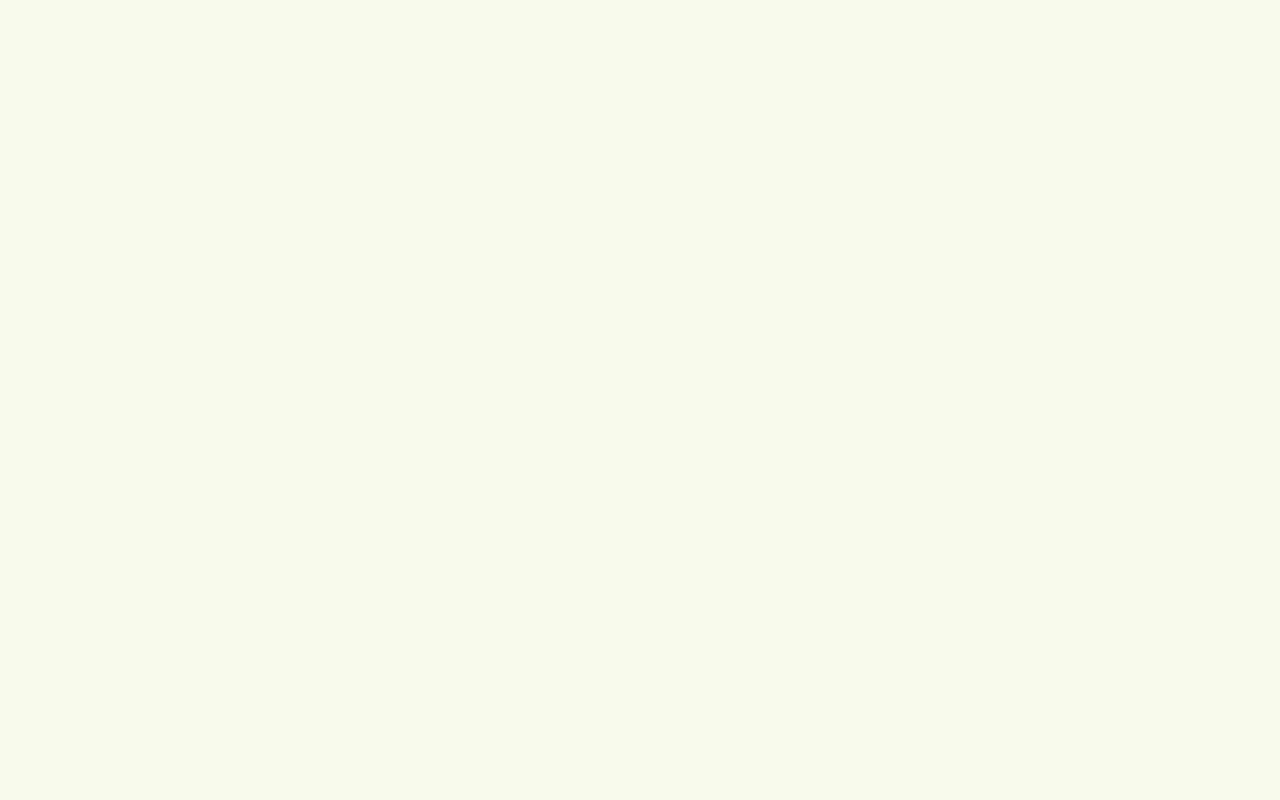
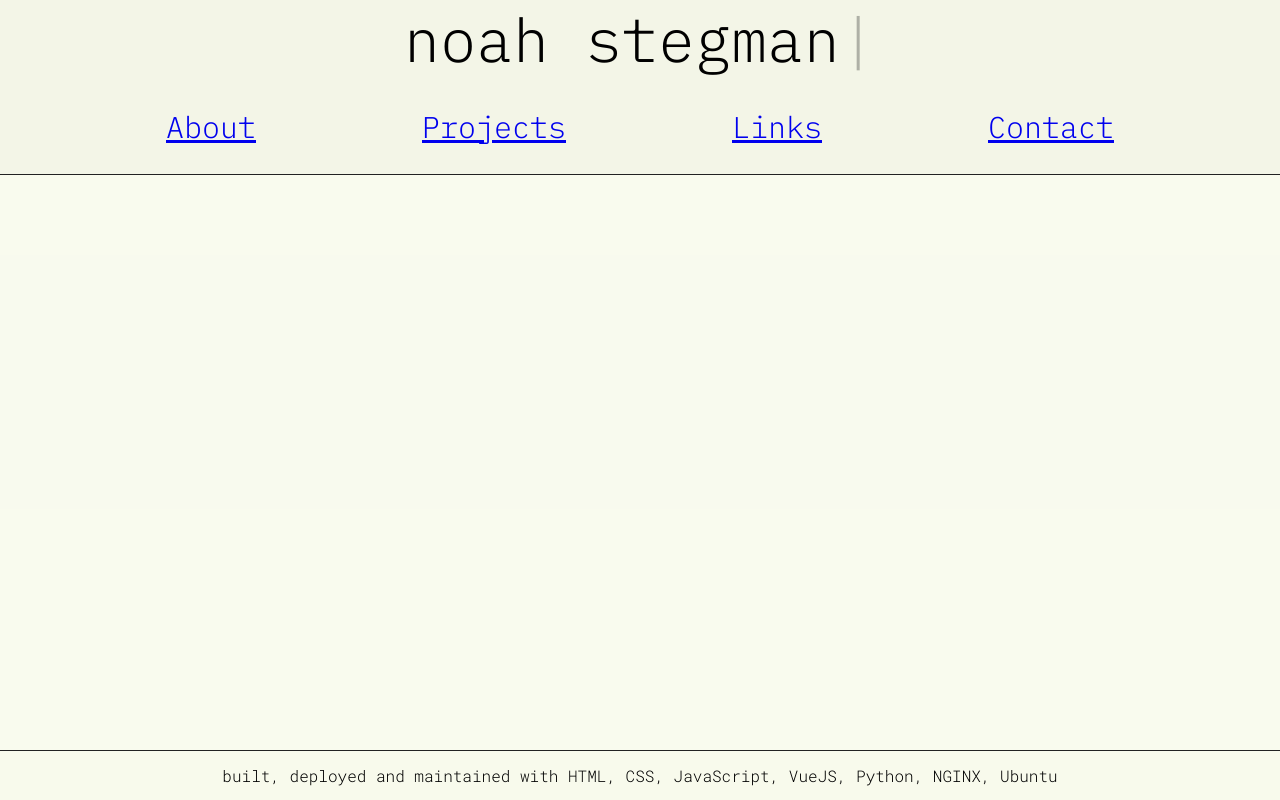
Before and after one commit to noahstegman/Portfolio-Vue, a Vue app in the folder portfolio/: page /about in a window 1280 px wide. Before the commit this address had no page. Built offline with nearby package versions, Linux system fonts and the light colour scheme.

Commit message:
folder structure set up

```diff
--- a/portfolio/src/assets/main.css
+++ b/portfolio/src/assets/main.css
@@ -13,6 +13,17 @@ body, html{
   height: 100%;
 }
 
+.link:hover{
+  font-size: calc(2vw + 30px);
+  transition: .15s all linear;
+}
+
+
+.link{
+  transition: .15s all linear;
+}
+
+
 #blinky{
   animation: blinker 1s linear infinite;
 }
@@ -26,3 +37,23 @@ body, html{
   opacity: 0;
 }
 }
+
+.link-wrapper{
+  height: calc(100% - 225px);
+  width: 100%;
+  background-color: rgba(255, 255, 255, 0.1);
+  display: flex;
+  flex-wrap: wrap;
+}
+
+.arl{
+  width: calc(50% - 2px);
+  height: calc(50% - 2px);
+  transition: all .2 linear;
+  border: 1px #222 solid;
+  text-decoration: none;
+}
+.arl:hover{
+  background-color: rgba(0, 0, 0, 0.15);
+  transition: all .1s linear;
+}
--- a/portfolio/src/components/footer.vue
+++ b/portfolio/src/components/footer.vue
@@ -15,6 +15,7 @@
     display: flex;
     justify-content: center;
     align-items: center;
+    text-align: center;
     font-family: 'Roboto Mono', monospace;
     font-weight: 300;
 }
--- a/portfolio/src/components/nav.vue
+++ b/portfolio/src/components/nav.vue
@@ -1,5 +1,9 @@
 <script setup>
-import { remove } from '@vue/shared';
+    import {ref} from "vue";
+    import links from "../data/data.json";
+    import { RouterLink } from "vue-router";
+
+    const props = defineProps(['notHome'])
 
     const message = ["noah stegman"]
     const speed = 140
@@ -17,7 +21,12 @@ import { remove } from '@vue/shared';
 
 <template>
     <div class="navigation">
-        <div id="message">noah stegman</div>
+        <div id="message" >noah stegman</div>
+        <div class="nonnav-wrapper" v-show="props.notHome">
+            <RouterLink v-for="link in links" :to="`/${link.id}`" class="nonnav">
+                {{ link.id }}
+            </RouterLink>
+        </div>
     </div>
 </template>
 
@@ -30,11 +39,21 @@ import { remove } from '@vue/shared';
         justify-content: center;
         background-color: rgba(0, 0, 0, 0.02);
         height: 174px;
+        flex-direction: column;
         font-family: 'IBM Plex Mono', monospace;
         font-weight: 300;
-        font-size: calc(2.3vw + 15px)
+        font-size: calc(2vw + 35px)
+    }
+    .nonnav{
+        font-size: 30px;
+    }
+    .nonnav-wrapper{
+        display: flex;
+        justify-content: space-evenly;
+        height: 100px;
+        width: 100%;
+        align-items: center
     }
 
 
-
 </style>
--- a/portfolio/src/router/index.js
+++ b/portfolio/src/router/index.js
@@ -1,5 +1,9 @@
 import { createRouter, createWebHistory } from 'vue-router'
 import HomeView from '../views/HomeView.vue'
+import AboutView from '../views/AboutView.vue'
+import ProjectView from '../views/ProjectView.vue'
+import LinksView from '../views/LinksView.vue'
+import ContactView from '../views/ContactView.vue'
 
 const router = createRouter({
   history: createWebHistory(import.meta.env.BASE_URL),
@@ -8,7 +12,28 @@ const router = createRouter({
       path: '/',
       name: 'home',
       component: HomeView
+    },
+    {
+      path: '/about',
+      name: 'about',
+      component: AboutView
+    },
+    {
+      path: '/projects',
+      name: 'projects',
+      component: ProjectView
+    },
+    {
+      path: '/links',
+      name: 'links',
+      component: LinksView
+    },
+    {
+      path: '/contact',
+      name: 'contact',
+      component: ContactView
     }
+
 /*     {
       path: '/about',
       name: 'about',
--- /dev/null
+++ b/portfolio/src/views/AboutView.vue
@@ -0,0 +1,13 @@
+<script setup>
+
+import navView from '../components/nav.vue';
+import footerView from '../components/footer.vue'
+
+</script>
+
+<template>
+    <navView :notHome="true"/>
+    <div class="link-wrapper">
+    </div>
+    <footerView />
+</template>
--- /dev/null
+++ b/portfolio/src/views/ContactView.vue
@@ -0,0 +1,13 @@
+<script setup>
+
+import navView from '../components/nav.vue';
+import footerView from '../components/footer.vue'
+
+</script>
+
+<template>
+    <navView :notHome="true"/>
+    <div class="link-wrapper">
+    </div>
+    <footerView />
+</template>
--- a/portfolio/src/views/HomeView.vue
+++ b/portfolio/src/views/HomeView.vue
@@ -9,31 +9,13 @@ import {RouterLink} from "vue-router"
 </script>
 
 <template>
-    <navView />
+    <navView :nothome="false"/>
     <div class="link-wrapper">
-        <RouterLink v-for="link in links" :to="`/${link.id}`"><linksView :naming="link.id"/></RouterLink>
+        <RouterLink v-for="link in links" :to="`/${link.id}`" class="arl"><linksView :naming="link.id"/></RouterLink>
     </div>
     <footerView />
 </template>
 
 <style scoped>
-    .link-wrapper{
-        height: calc(100% - 225px);
-        width: 100%;
-        background-color: rgba(255, 255, 255, 0.1);
-        display: flex;
-        flex-wrap: wrap;
-    }
-    a{
-        width: calc(50% - 2px);
-        height: calc(50% - 2px);
-        transition: all .2 linear;
-        border: 1px #222 solid;
-        text-decoration: none;
-    }
-    a:hover{
-        background-color: rgba(0, 0, 0, 0.15);
-        transition: all .1s linear;
-    }
 
 </style>
--- /dev/null
+++ b/portfolio/src/views/LinksView.vue
@@ -0,0 +1,13 @@
+<script setup>
+
+import navView from '../components/nav.vue';
+import footerView from '../components/footer.vue'
+
+</script>
+
+<template>
+    <navView :notHome="true"/>
+    <div class="link-wrapper">
+    </div>
+    <footerView />
+</template>
--- /dev/null
+++ b/portfolio/src/views/ProjectView.vue
@@ -0,0 +1,13 @@
+<script setup>
+
+import navView from '../components/nav.vue';
+import footerView from '../components/footer.vue'
+
+</script>
+
+<template>
+    <navView :notHome="true"/>
+    <div class="link-wrapper">
+    </div>
+    <footerView />
+</template>
```
